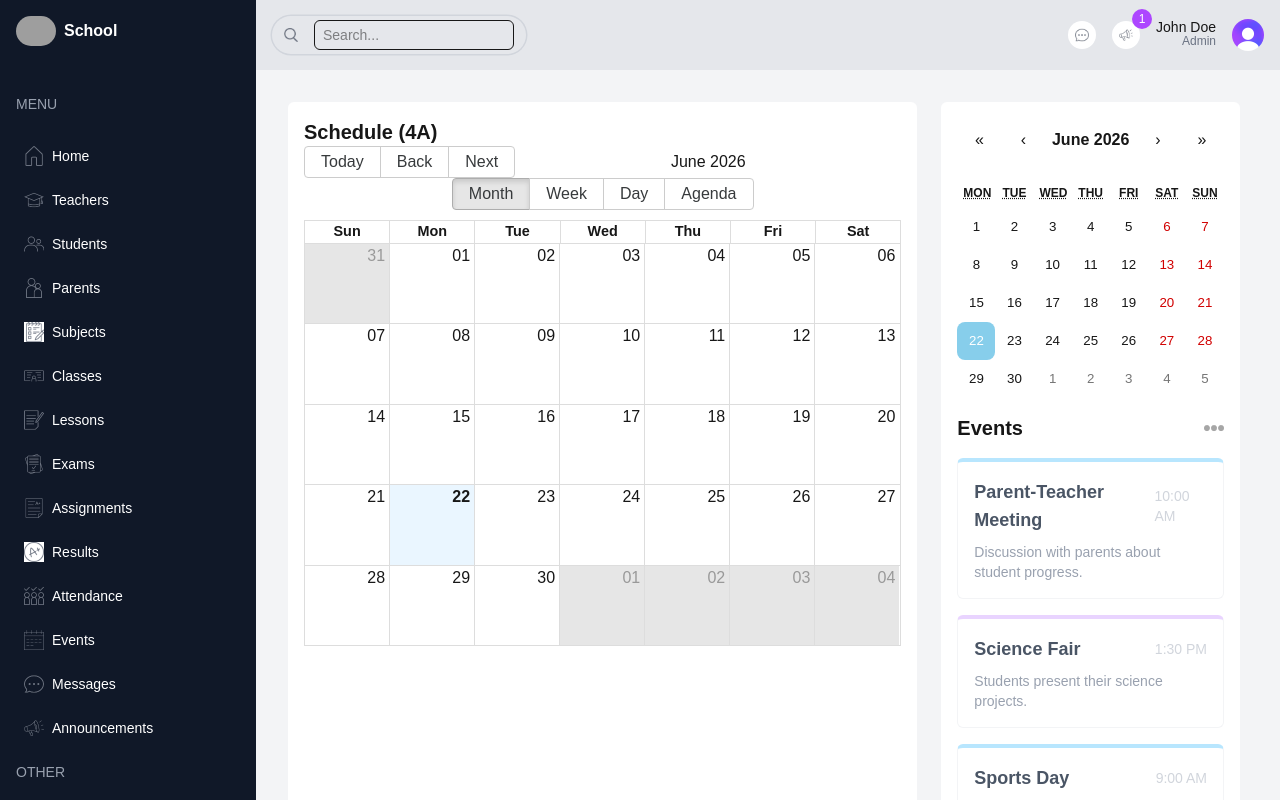
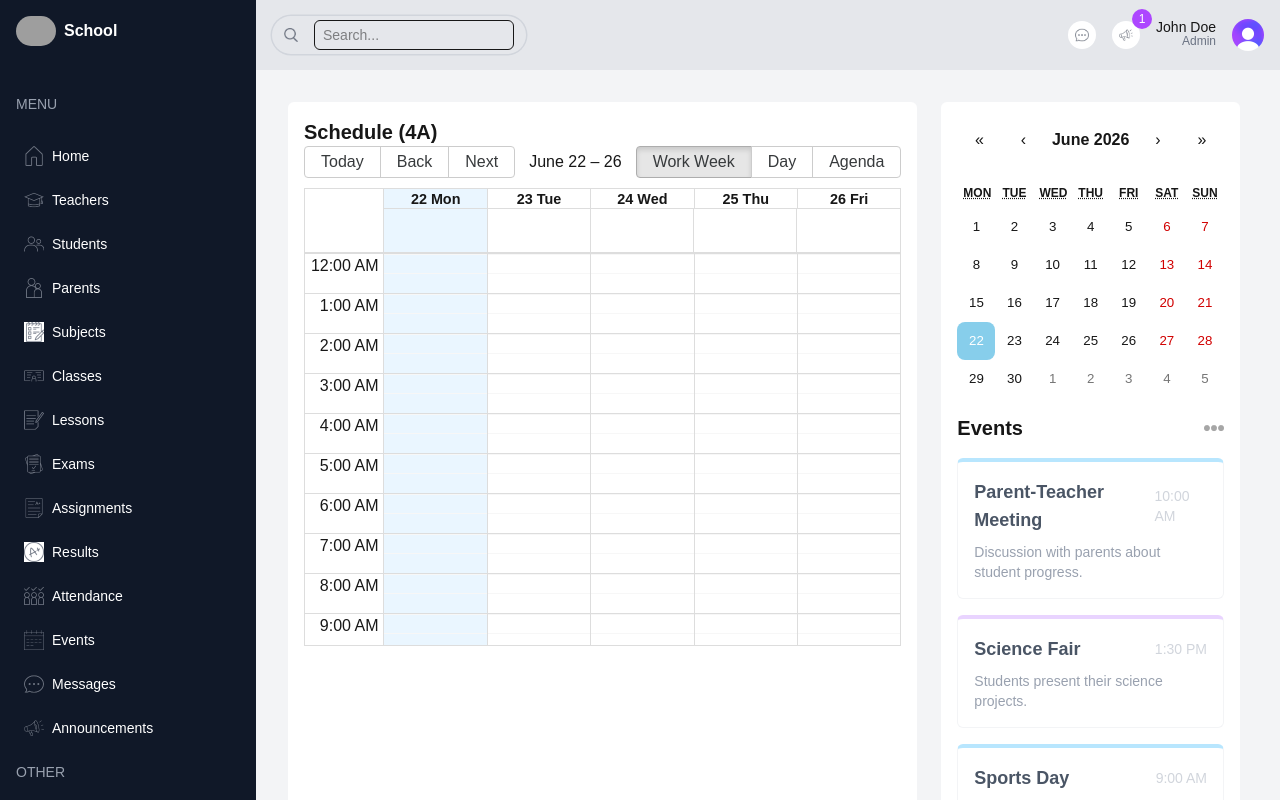
Before and after one commit to rumachoudhury/school-management-dashboard, a Next.js app: page /student in a window 1280 px wide. Shown: the top 800 px of the page. Built offline with nearby package versions, Linux system fonts and the light colour scheme; grey boxes are pictures that could not be loaded.

Commit message:
Set default calendar view to work week

```diff
--- a/src/components/BigCalendar.tsx
+++ b/src/components/BigCalendar.tsx
@@ -3,7 +3,7 @@
 import { Calendar, momentLocalizer } from "react-big-calendar";
 import moment from "moment";
 import { calendarEvents } from "../lib/data";
-import "react-big-calendar/lib/css/react-big-calendar.css";
+import "react-big-calendar/lib/css/react-big-calendar.css"; //without this, the calendar will not be styled correctly
 
 const localizer = momentLocalizer(moment);
 
@@ -14,6 +14,8 @@ const BigCalendar = () => (
       events={calendarEvents}
       startAccessor="start"
       endAccessor="end"
+      views={["work_week", "day", "agenda"]}
+      view="work_week"
       style={{ height: 500 }}
     />
   </div>
```
